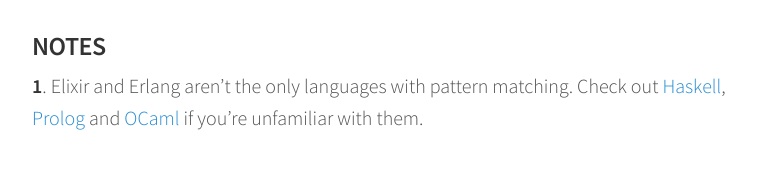
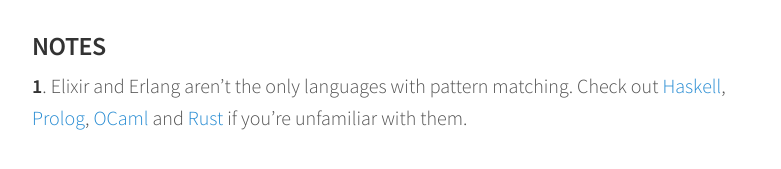
Before and after one commit to jwhiteman/lucidsimple-blog, a Jekyll site: the page built from _posts/2016-01-24-pattern-matching-helps-reduce-conditional-logic.md, in a window 1280 px wide and 900 px high, scrolled down 2224 px. Shown: the part 614-783 px from the top of the window, without its empty margins (248-1029 px from the left). Built offline with Jekyll 4.4.1, drawn with Linux system fonts in a browser that asks for light colours; Markdown is read by kramdown in place of the engine named in the settings; comment, search, counter and statistics services are not loaded.

Commit message:
Add Rust

```diff
--- a/_posts/2016-01-24-pattern-matching-helps-reduce-conditional-logic.md
+++ b/_posts/2016-01-24-pattern-matching-helps-reduce-conditional-logic.md
@@ -93,4 +93,4 @@ And that using Elixir often feels like bringing a gun to a knife fight.
 
 ### NOTES
 
-**1**. Elixir and Erlang aren't the only languages with pattern matching. Check out <a href="https://www.haskell.org/tutorial/patterns.html" target="_blank">Haskell</a>, <a href="http://www.learnprolognow.org/" target="_blank">Prolog</a> and <a href="http://www2.lib.uchicago.edu/keith/ocaml-class/pattern-matching.html" target="_blank">OCaml</a> if you're unfamiliar with them.
+**1**. Elixir and Erlang aren't the only languages with pattern matching. Check out <a href="https://www.haskell.org/tutorial/patterns.html" target="_blank">Haskell</a>, <a href="http://www.learnprolognow.org/" target="_blank">Prolog</a>, <a href="http://www2.lib.uchicago.edu/keith/ocaml-class/pattern-matching.html" target="_blank">OCaml</a> and <a href="https://doc.rust-lang.org/book/patterns.html" target="_blank">Rust<a/> if you're unfamiliar with them.
```
